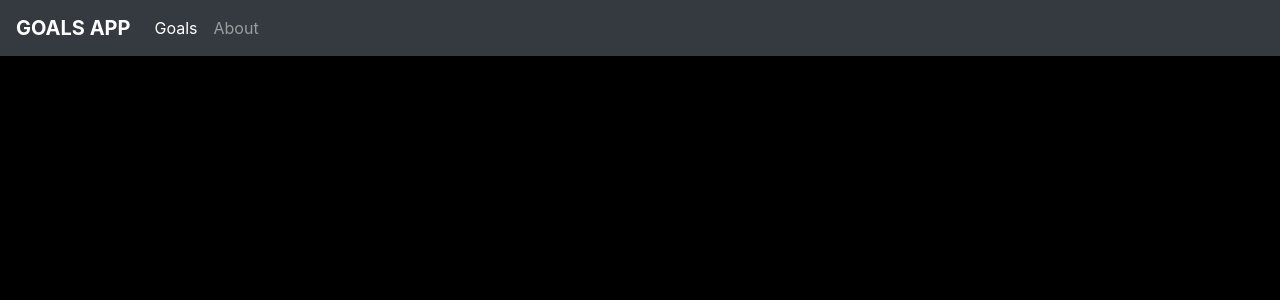
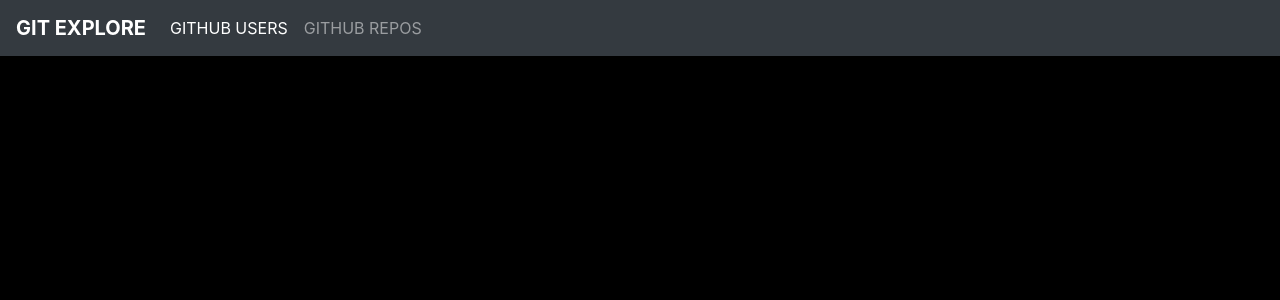
Before and after one commit to Vincent-kipngeno/Git-Explore, an Angular app: page / in a window 1280 px wide. Shown: the top 300 px of the page. Built offline with nearby package versions, Linux system fonts and the light colour scheme.

Commit message:
Add code to highlight directive that highlights repo-name on hover, increase the font-size of repo-name and add appHighlight selector in landing-page.html

```diff
--- a/src/app/highlight.directive.ts
+++ b/src/app/highlight.directive.ts
@@ -1,10 +1,23 @@
-import { Directive } from '@angular/core';
+import { Directive,ElementRef,HostListener } from '@angular/core';
 
 @Directive({
   selector: '[appHighlight]'
 })
 export class HighlightDirective {
 
-  constructor() { }
+  constructor(private elem:ElementRef) { }
+
+  @HostListener('mouseenter') onMouseEnter() {
+    this.highlight('orange');
+  }
+
+  @HostListener('mouseleave') onMouseLeave() {
+    this.highlight(null);
+  }
+
+  private highlight(color: string) {
+    this.elem.nativeElement.style.backgroundColor = color;
+  }
+
 
 }
--- a/src/app/landing-page/landing-page.component.html
+++ b/src/app/landing-page/landing-page.component.html
@@ -38,7 +38,7 @@
             <div class="col-md-12" *ngFor = 'let repo of repos; let i = index'>
               <div class="container" *ngIf="i<3">
                 <hr>
-                <p><span style = "color: blue">{{repo.name}}</span> <a class="float-right btn btn-success" href="{{repo.html_url}}"> View in Github </a></p>
+                <p><span style = "color: blue; font-size:20px;" appHighlight >{{repo.name}}</span> <a class="float-right btn btn-success" href="{{repo.html_url}}"> View in Github </a></p>
                 <p>{{repo.description}}</p>
                 <p style = "margin-top: 8px;"><span style = "color: brown">{{repo.language}}</span> <span class="float-right">⭐ {{repo.stargazers_count}}</span></p>
                 <hr>
--- a/src/app/navbar/navbar.component.html
+++ b/src/app/navbar/navbar.component.html
@@ -1,12 +1,12 @@
 <nav class="navbar navbar-expand-lg navbar-dark bg-dark">
-  <a class="navbar-brand" routerLink="landing"><b>GOALS APP</b></a>
+  <a class="navbar-brand" routerLink="landing"><b>GIT EXPLORE</b></a>
   <button class="navbar-toggler" type="button" data-toggle="collapse" data-target="#navbarNavAltMarkup" aria-controls="navbarNavAltMarkup" aria-expanded="false" aria-label="Toggle navigation">
     <span class="navbar-toggler-icon"></span>
   </button>
   <div class="collapse navbar-collapse" id="navbarNavAltMarkup">
     <div class="navbar-nav">
-      <a class="nav-item nav-link active" routerLink="users" routerLinkActive='active'>Goals<span class="sr-only">(current)</span></a>
-      <a class="nav-item nav-link" routerLink="repos" routerLinkActive='active'>About</a>
+      <a class="nav-item nav-link active" routerLink="users" routerLinkActive='active'>GITHUB USERS<span class="sr-only">(current)</span></a>
+      <a class="nav-item nav-link" routerLink="repos" routerLinkActive='active'>GITHUB REPOS</a>
     </div>
   </div>
 </nav>
```
